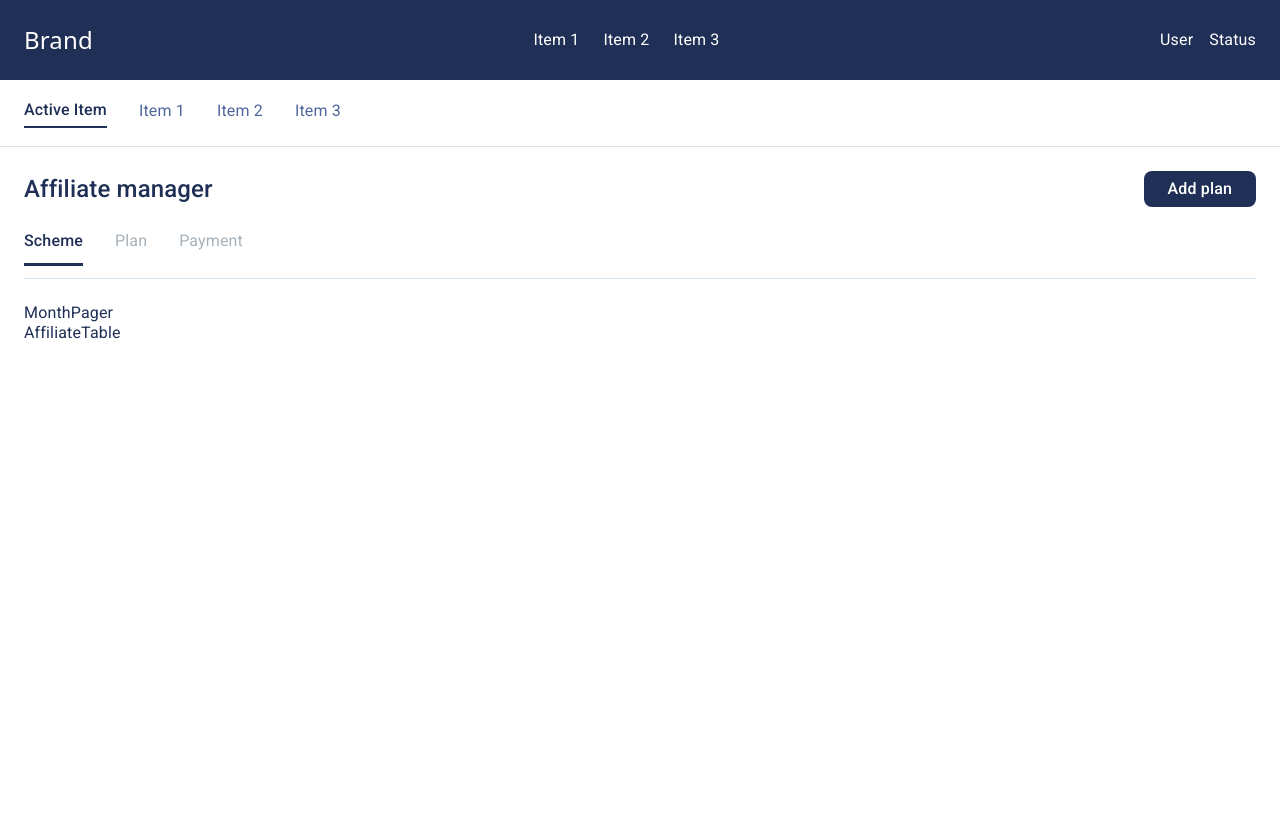
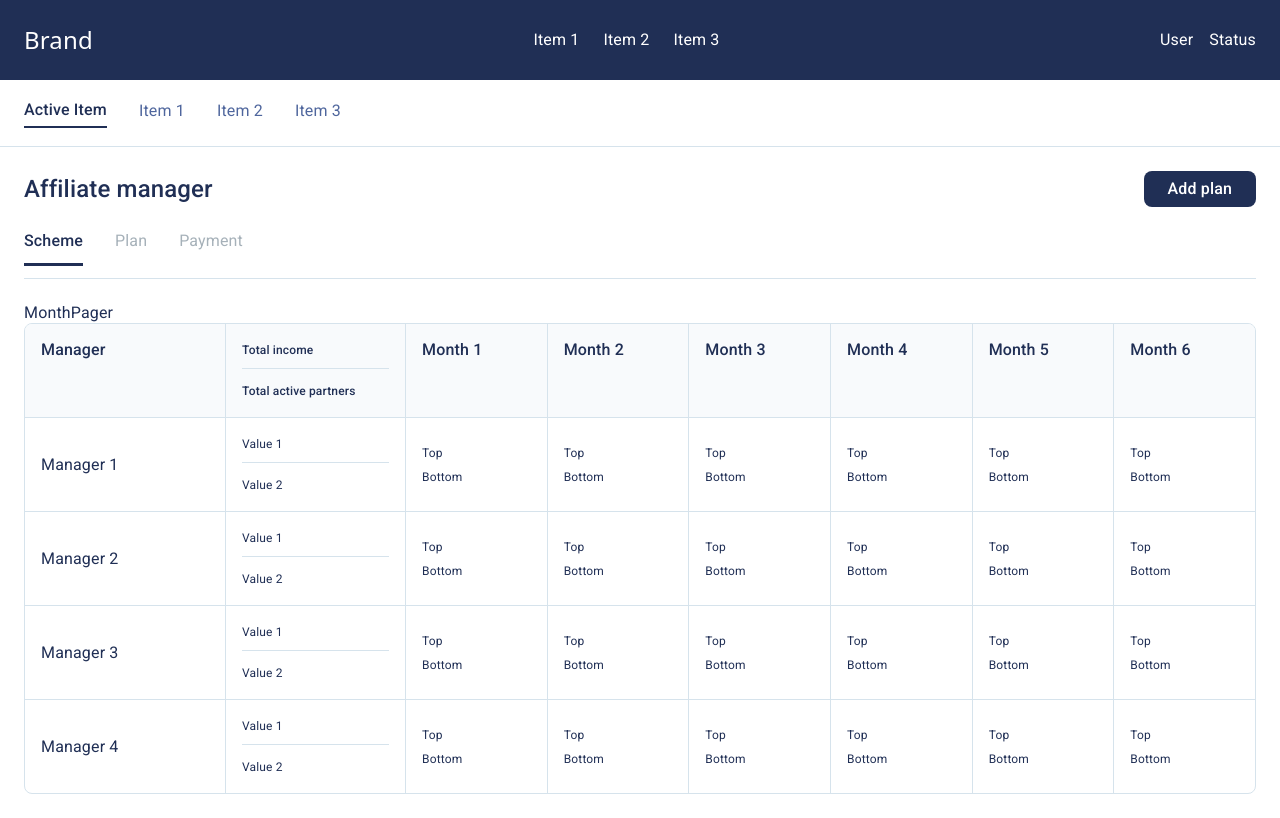
Before and after one commit to denyydev/js-test-3snet, a React (Vite) app: page / in a window 1280 px wide. Built offline with nearby package versions, Linux system fonts and the light colour scheme; a web font is replaced by a local one.

Commit message:
feat: add affiliate table skeleton

```diff
--- a/src/features/affiliateManager/components/AffiliateTable.tsx
+++ b/src/features/affiliateManager/components/AffiliateTable.tsx
@@ -1,5 +1,123 @@
 function AffiliateTable() {
-  return <div>AffiliateTable</div>
+  const managers = ['Manager 1', 'Manager 2', 'Manager 3', 'Manager 4']
+
+  return (
+    <div
+      className="border rounded-lg overflow-hidden"
+      style={{
+        borderColor: 'var(--color-border)',
+        display: 'grid',
+        gridTemplateColumns: '200px 180px repeat(6, 1fr)',
+      }}
+    >
+      <div
+        className="p-4 font-medium"
+        style={{
+          backgroundColor: 'var(--color-background-light)',
+          color: 'var(--color-text-primary)',
+          fontSize: 'var(--font-size-base)',
+          borderBottom: '1px solid var(--color-border)',
+        }}
+      >
+        Manager
+      </div>
+      <div
+        className="p-4 font-medium"
+        style={{
+          backgroundColor: 'var(--color-background-light)',
+          color: 'var(--color-text-primary)',
+          fontSize: 'var(--font-size-base)',
+          borderBottom: '1px solid var(--color-border)',
+          borderLeft: '1px solid var(--color-border)',
+        }}
+      >
+        <div className="flex flex-col gap-2">
+          <div style={{ fontSize: 'var(--font-size-small)' }}>Total income</div>
+          <div
+            style={{
+              borderTop: '1px solid var(--color-border)',
+              paddingTop: '4px',
+            }}
+          />
+          <div style={{ fontSize: 'var(--font-size-small)' }}>
+            Total active partners
+          </div>
+        </div>
+      </div>
+      {Array.from({ length: 6 }, (_, i) => (
+        <div
+          key={i}
+          className="p-4 font-medium"
+          style={{
+            backgroundColor: 'var(--color-background-light)',
+            color: 'var(--color-text-primary)',
+            fontSize: 'var(--font-size-base)',
+            borderBottom: '1px solid var(--color-border)',
+            borderLeft: '1px solid var(--color-border)',
+          }}
+        >
+          Month {i + 1}
+        </div>
+      ))}
+
+      {managers.map((manager, rowIndex) => (
+        <div key={`row-${rowIndex}`} style={{ display: 'contents' }}>
+          <div
+            className="p-4 flex items-center"
+            style={{
+              color: 'var(--color-text-primary)',
+              fontSize: 'var(--font-size-base)',
+              borderBottom:
+                rowIndex < managers.length - 1
+                  ? '1px solid var(--color-border)'
+                  : 'none',
+            }}
+          >
+            {manager}
+          </div>
+          <div
+            className="p-4 flex flex-col justify-center gap-2"
+            style={{
+              color: 'var(--color-text-primary)',
+              fontSize: 'var(--font-size-small)',
+              borderLeft: '1px solid var(--color-border)',
+              borderBottom:
+                rowIndex < managers.length - 1
+                  ? '1px solid var(--color-border)'
+                  : 'none',
+            }}
+          >
+            <div>Value 1</div>
+            <div
+              style={{
+                borderTop: '1px solid var(--color-border)',
+                paddingTop: '4px',
+              }}
+            />
+            <div>Value 2</div>
+          </div>
+          {Array.from({ length: 6 }, (_, colIndex) => (
+            <div
+              key={`month-${rowIndex}-${colIndex}`}
+              className="p-4 flex flex-col justify-center gap-1"
+              style={{
+                color: 'var(--color-text-primary)',
+                fontSize: 'var(--font-size-small)',
+                borderLeft: '1px solid var(--color-border)',
+                borderBottom:
+                  rowIndex < managers.length - 1
+                    ? '1px solid var(--color-border)'
+                    : 'none',
+              }}
+            >
+              <div>Top</div>
+              <div>Bottom</div>
+            </div>
+          ))}
+        </div>
+      ))}
+    </div>
+  )
 }
 
 export default AffiliateTable
```
